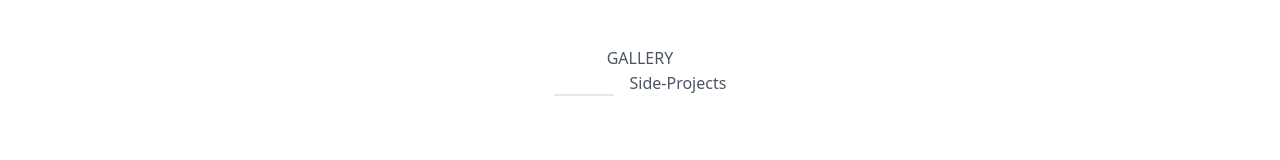
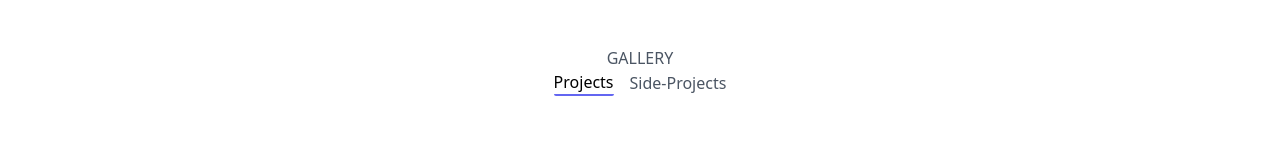
Before and after one commit to cy4309/cv, a React (Create React App) app: page /gallery in a window 1280 px wide. Shown: the part 146-306 px from the top of the page. Built offline with nearby package versions, Linux system fonts and the light colour scheme.

Commit message:
fix: style of side projects toggle

```diff
--- a/src/pages/GalleryPage.jsx
+++ b/src/pages/GalleryPage.jsx
@@ -89,7 +89,9 @@ function GalleryPage() {
             <div className="w-full flex justify-center items-center gap-x-4">
               <h5
                 className={`cursor-pointer ${
-                  isSelectedProject ? 'text-white border-b-2' : 'text-gray-600'
+                  isSelectedProject
+                    ? 'border-b-2 rounded-sm border-indigo-500 text-black dark:text-white'
+                    : 'text-gray-600'
                 }`}
                 onClick={() => {
                   setIsSelectedProject(true);
@@ -100,7 +102,9 @@ function GalleryPage() {
               </h5>
               <h5
                 className={`cursor-pointer ${
-                  !isSelectedProject ? 'text-white border-b-2' : 'text-gray-600'
+                  !isSelectedProject
+                    ? 'border-b-2 rounded-sm border-indigo-500 text-black dark:text-white'
+                    : 'text-gray-600'
                 }`}
                 onClick={() => {
                   setIsSelectedProject(false);
```
